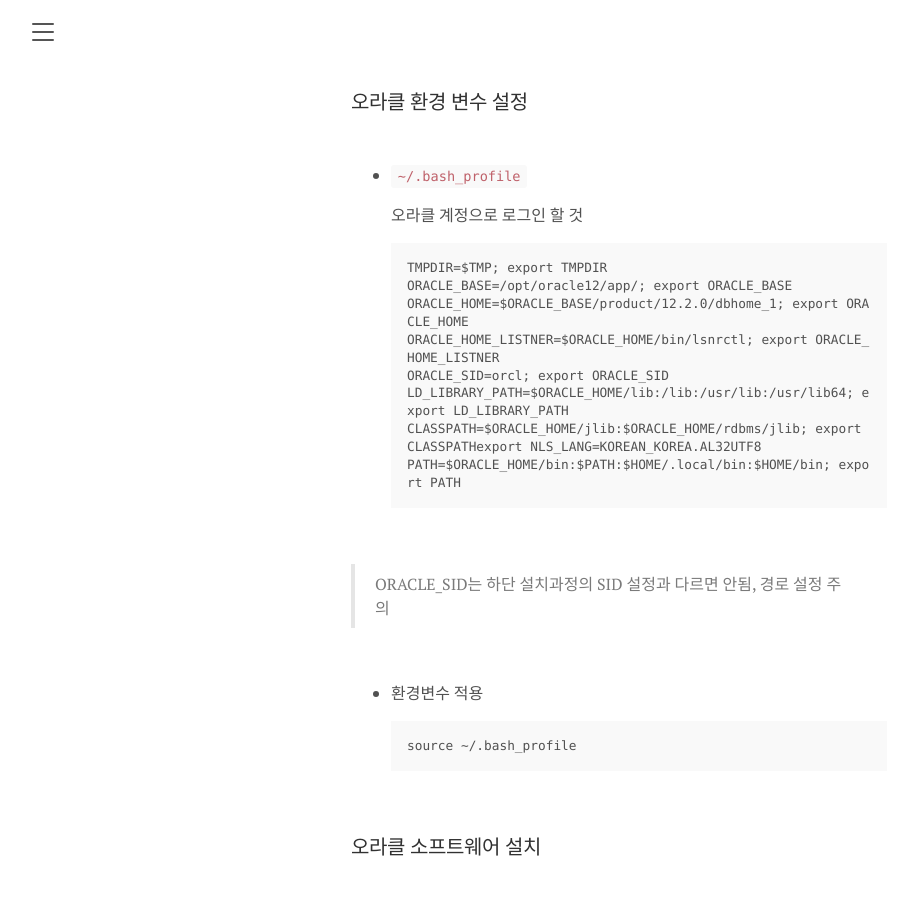
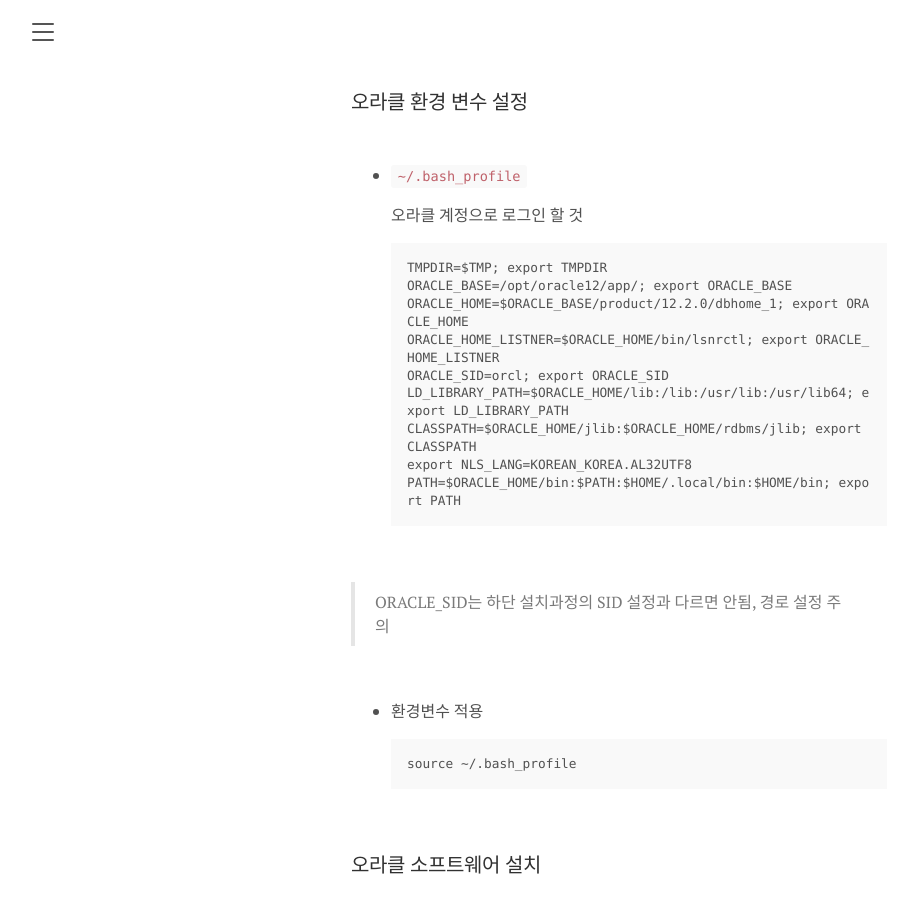
Before and after one commit to Magnolia0097/magnolia0097.github.io, a Jekyll site: the page built from _posts/install/2023-07-18-centos7-linux-oracle_12c.md, in a window 1280 px wide and 900 px high, scrolled down 2109 px. Shown: the whole window, without its empty margins (1-901 px from the left). Built offline with Jekyll 4.4.1, drawn with Linux system fonts in a browser that asks for light colours.

Commit message:
0801_oracle_install

```diff
--- a/_posts/install/2023-07-18-centos7-linux-oracle_12c.md
+++ b/_posts/install/2023-07-18-centos7-linux-oracle_12c.md
@@ -113,7 +113,8 @@ ORACLE_HOME=$ORACLE_BASE/product/12.2.0/dbhome_1; export ORACLE_HOME
 ORACLE_HOME_LISTNER=$ORACLE_HOME/bin/lsnrctl; export ORACLE_HOME_LISTNER
 ORACLE_SID=orcl; export ORACLE_SID
 LD_LIBRARY_PATH=$ORACLE_HOME/lib:/lib:/usr/lib:/usr/lib64; export LD_LIBRARY_PATH
-CLASSPATH=$ORACLE_HOME/jlib:$ORACLE_HOME/rdbms/jlib; export CLASSPATHexport NLS_LANG=KOREAN_KOREA.AL32UTF8
+CLASSPATH=$ORACLE_HOME/jlib:$ORACLE_HOME/rdbms/jlib; export CLASSPATH
+export NLS_LANG=KOREAN_KOREA.AL32UTF8
 PATH=$ORACLE_HOME/bin:$PATH:$HOME/.local/bin:$HOME/bin; export PATH
 {% endhighlight %}
 <br>
```
